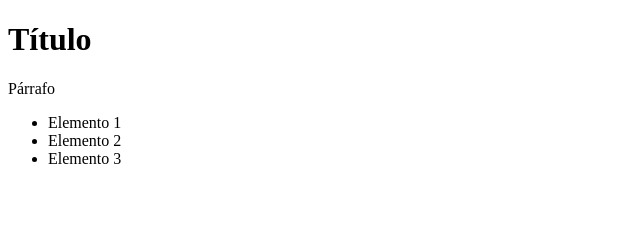
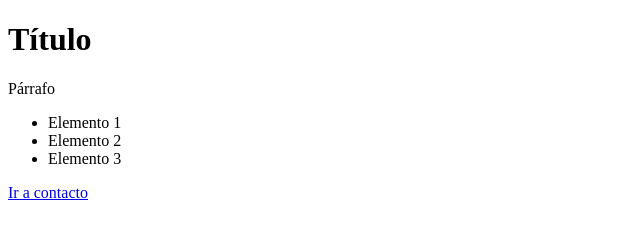
Before and after one commit to AngelaRoblesCarrasco/practica-git, a plain HTML site: page index.html in a window 1280 px wide. Shown: the full height of the page, 0-640 px from the left. Drawn offline with Linux system fonts and the light colour scheme.

Commit message:
Enlace a contacto.html añadido en index.html

```diff
--- a/index.html
+++ b/index.html
@@ -16,5 +16,5 @@
         <li>Elemento 2</li>
         <li>Elemento 3</li>
     </ul>
-
+    <a href="contacto.html">Ir a contacto</a>
 </html>
```
